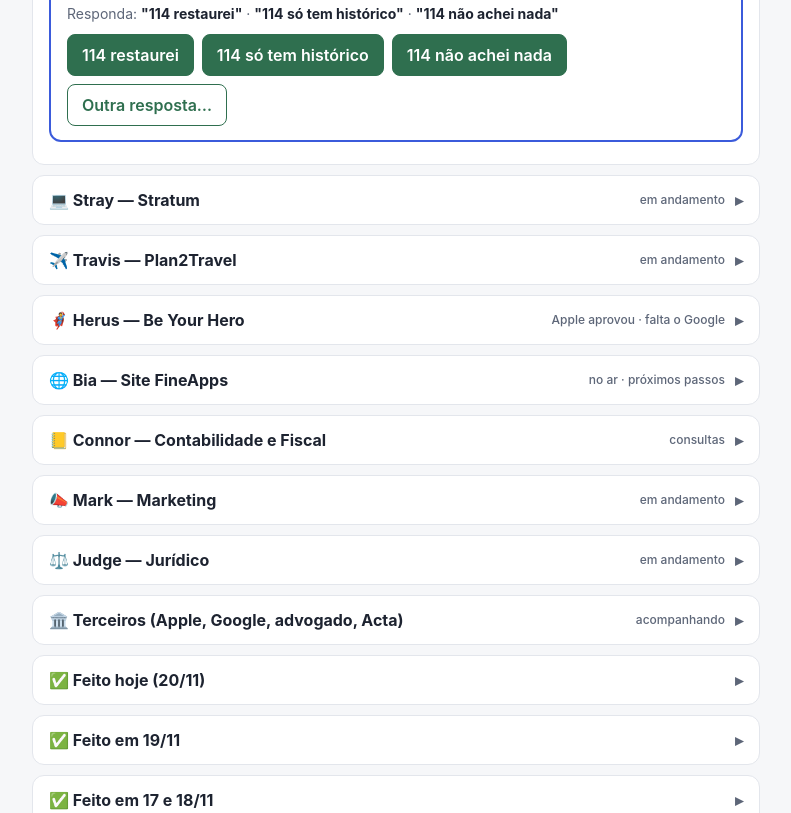
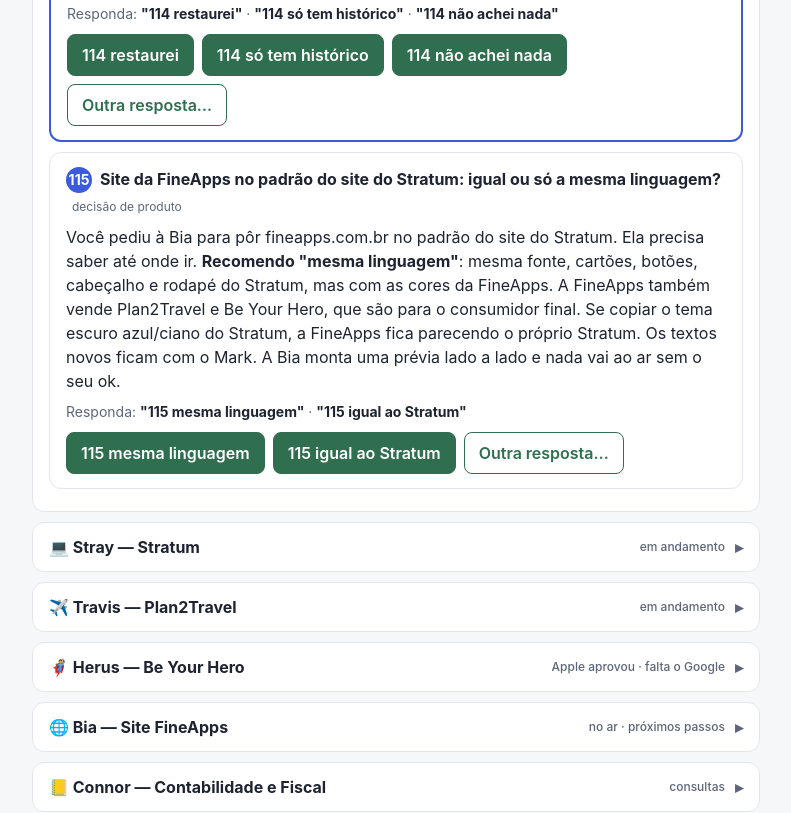
Before and after one commit to renatocorrea2908/rotinas, a plain HTML site: page jarvis-admin/FineApps_Mesa_do_Renato.html in a window 1280 px wide. Shown: the part 608-1421 px from the top of the page, without its empty margins (244-1035 px from the left). Drawn offline with Linux system fonts and the light colour scheme.

Commit message:
Mesa: item 115 (padrão do site FineApps)
Co-Authored-By: Claude Opus 5.5 <noreply@anthropic.com>
Claude-Session: https://claude.ai/code/session_014uWdppSG8XxXbbjSZE7uDQ

```diff
--- a/jarvis-admin/FineApps_Mesa_do_Renato.html
+++ b/jarvis-admin/FineApps_Mesa_do_Renato.html
@@ -52,12 +52,17 @@
 
 
             <h2>Mesas</h2>
-  <details class="mesa" open><summary>🧑‍💼 Mesa do Renato — só o que depende de você agora <span class="cnt">1 item</span></summary><div class="corpo">
+  <details class="mesa" open><summary>🧑‍💼 Mesa do Renato — só o que depende de você agora <span class="cnt">2 itens</span></summary><div class="corpo">
   <div class="card agora">
     <span class="n">114</span><span class="t">ROPA revisado sumiu do OneDrive: procurar na Lixeira</span><span class="tag">5 min · computador</span>
     <p class="rec">Conferi hoje pela nuvem: o <b>ropa-fineapps.xlsx</b> em FineApps/Dev voltou a ser o original de 11/11 (34.363 bytes, sem a Oracle e sem as correções de 19 e 20/11). As cópias <b>ropa-fineapps-rev3-20nov.xlsx</b>, <b>ropa-fineapps.v1-ate-19nov.xlsx</b> e <b>ropa-fineapps.v2-19nov.xlsx</b> também não existem mais. Causa provável: o OneDrive atrasado do Mac sincronizou a cópia antiga por cima. <b>Não abra nem edite o ROPA no Mac até resolvermos.</b></p>
     <p class="rec">Passo a passo, no navegador (não no Mac pelo Finder):<br>1. Abra <a href="https://onedrive.live.com">onedrive.live.com</a> e entre com a sua conta.<br>2. No menu da esquerda, clique em <b>Lixeira</b>.<br>3. Procure arquivos que começam com <b>ropa-fineapps</b>. Se aparecer algum de 19 ou 20/11, marque e clique em <b>Restaurar</b>.<br>4. Se a Lixeira estiver vazia: vá em Meus arquivos › FineApps › Dev, clique com o botão direito em <b>ropa-fineapps.xlsx</b> › <b>Histórico de versões</b> e me diga quais datas aparecem (não restaure nada ainda).</p>
     <p class="resp">Responda: <b>"114 restaurei"</b> · <b>"114 só tem histórico"</b> · <b>"114 não achei nada"</b></p>
+  </div>
+  <div class="card">
+    <span class="n">115</span><span class="t">Site da FineApps no padrão do site do Stratum: igual ou só a mesma linguagem?</span><span class="tag">decisão de produto</span>
+    <p class="rec">Você pediu à Bia para pôr fineapps.com.br no padrão do site do Stratum. Ela precisa saber até onde ir. <b>Recomendo "mesma linguagem"</b>: mesma fonte, cartões, botões, cabeçalho e rodapé do Stratum, mas com as cores da FineApps. A FineApps também vende Plan2Travel e Be Your Hero, que são para o consumidor final. Se copiar o tema escuro azul/ciano do Stratum, a FineApps fica parecendo o próprio Stratum. Os textos novos ficam com o Mark. A Bia monta uma prévia lado a lado e nada vai ao ar sem o seu ok.</p>
+    <p class="resp">Responda: <b>"115 mesma linguagem"</b> · <b>"115 igual ao Stratum"</b></p>
   </div>
 </div></details>
   <details class="mesa"><summary>💻 Stray — Stratum <span class="cnt">em andamento</span></summary><div class="corpo">
```
